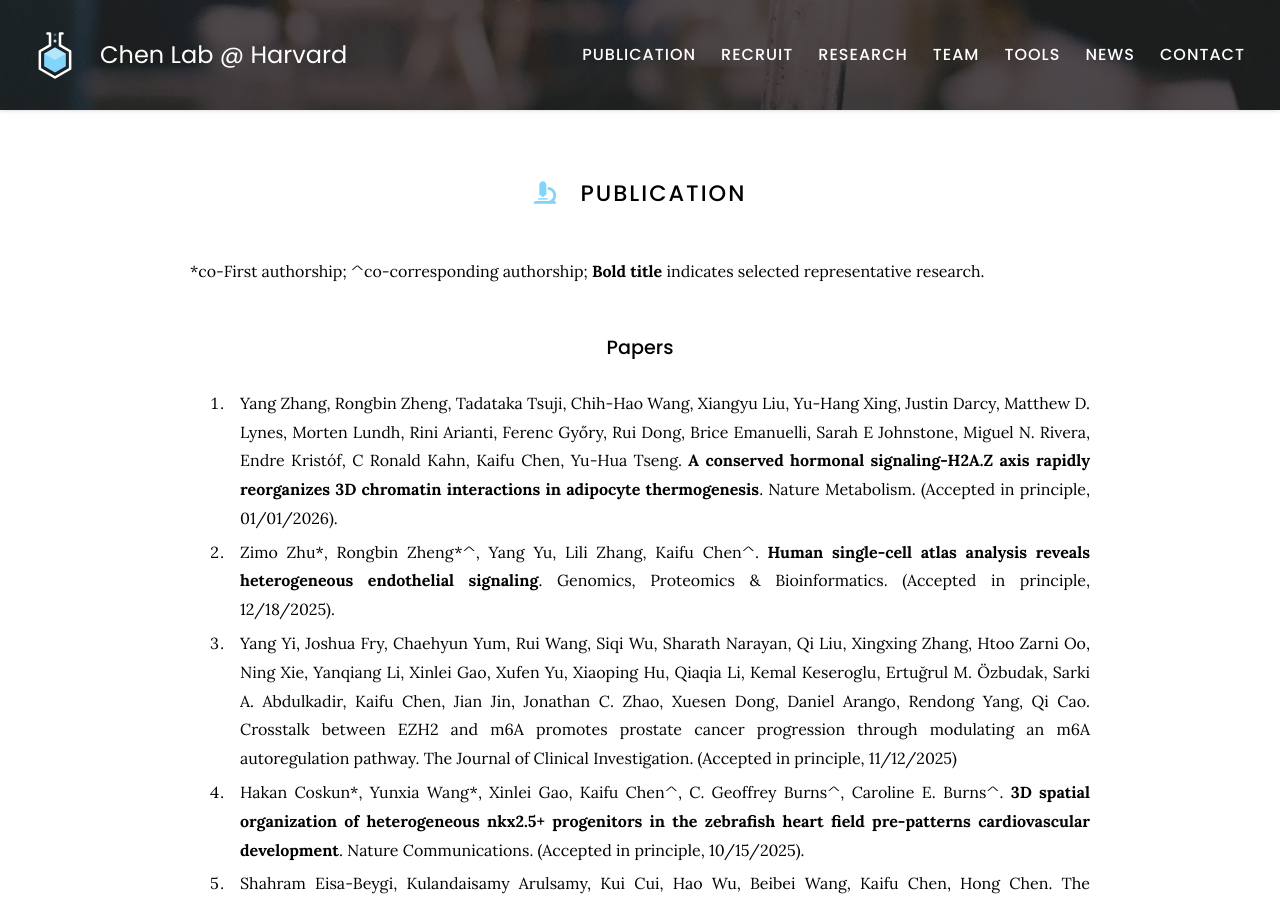
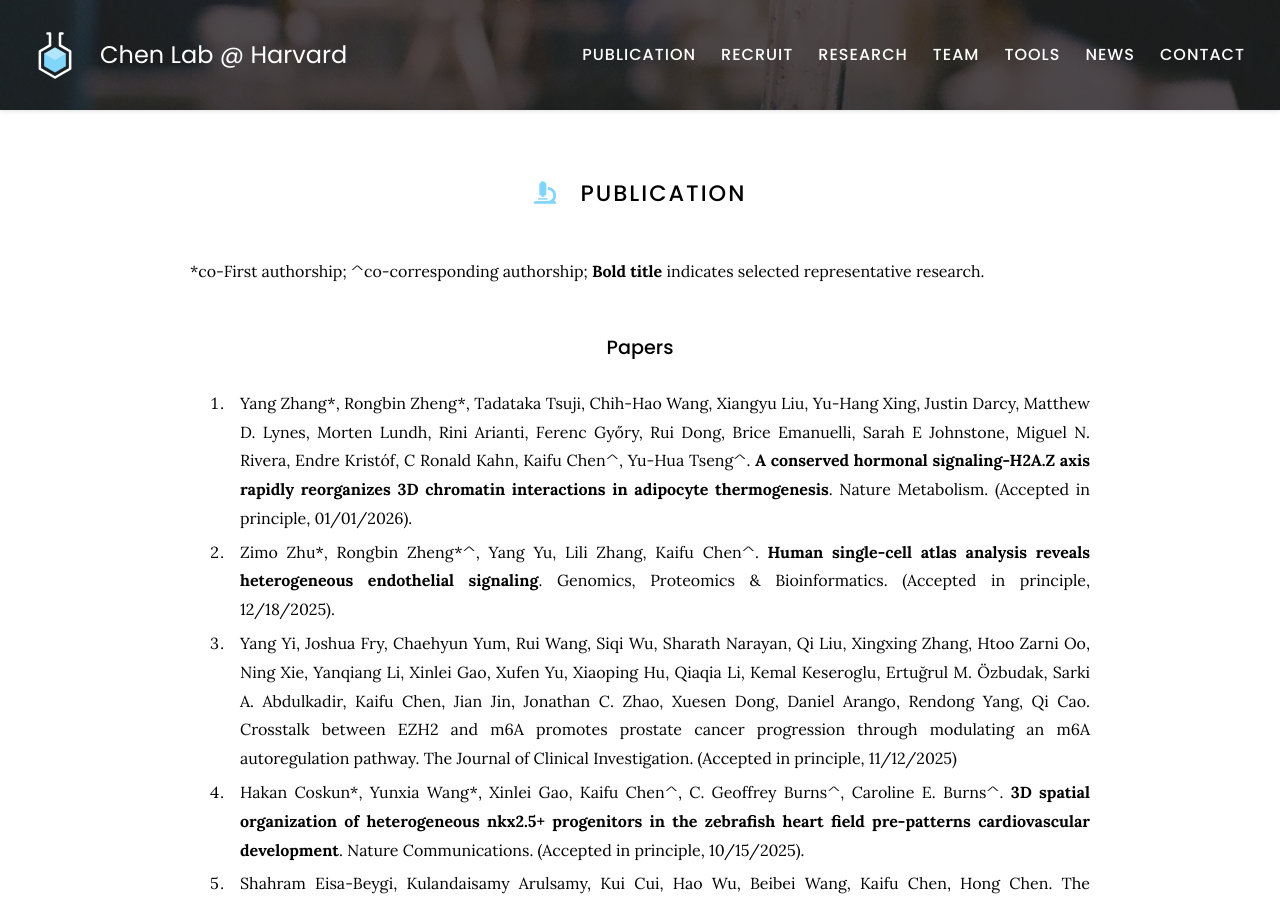
Before and after one commit to kaifuchenlab/kaifuchenlab.github.io, a Jekyll site: the page built from 3.publication/index.md, in a window 1280 px wide and 900 px high. Built offline with Jekyll 4.4.1, drawn with Linux system fonts in a browser that asks for light colours.

```diff
--- a/3.publication/index.md
+++ b/3.publication/index.md
@@ -12,7 +12,7 @@ nav:
 
 ### Papers
 
-105. Yang Zhang, Rongbin Zheng, Tadataka Tsuji, Chih-Hao Wang, Xiangyu Liu, Yu-Hang Xing, Justin Darcy, Matthew D. Lynes, Morten Lundh, Rini Arianti, Ferenc Győry, Rui Dong, Brice Emanuelli, Sarah E Johnstone, Miguel N. Rivera, Endre Kristóf, C Ronald Kahn, Kaifu Chen, Yu-Hua Tseng. **A conserved hormonal signaling-H2A.Z axis rapidly reorganizes 3D chromatin interactions in adipocyte thermogenesis**. Nature Metabolism. (Accepted in principle, 01/01/2026).
+105. Yang Zhang\*, Rongbin Zheng\*, Tadataka Tsuji, Chih-Hao Wang, Xiangyu Liu, Yu-Hang Xing, Justin Darcy, Matthew D. Lynes, Morten Lundh, Rini Arianti, Ferenc Győry, Rui Dong, Brice Emanuelli, Sarah E Johnstone, Miguel N. Rivera, Endre Kristóf, C Ronald Kahn, Kaifu Chen^, Yu-Hua Tseng^. **A conserved hormonal signaling-H2A.Z axis rapidly reorganizes 3D chromatin interactions in adipocyte thermogenesis**. Nature Metabolism. (Accepted in principle, 01/01/2026).
 
 104. Zimo Zhu\*, Rongbin Zheng\*^, Yang Yu, Lili Zhang, Kaifu Chen^. **Human single-cell atlas analysis reveals heterogeneous endothelial signaling**. Genomics, Proteomics & Bioinformatics. (Accepted in principle, 12/18/2025).
 
```
